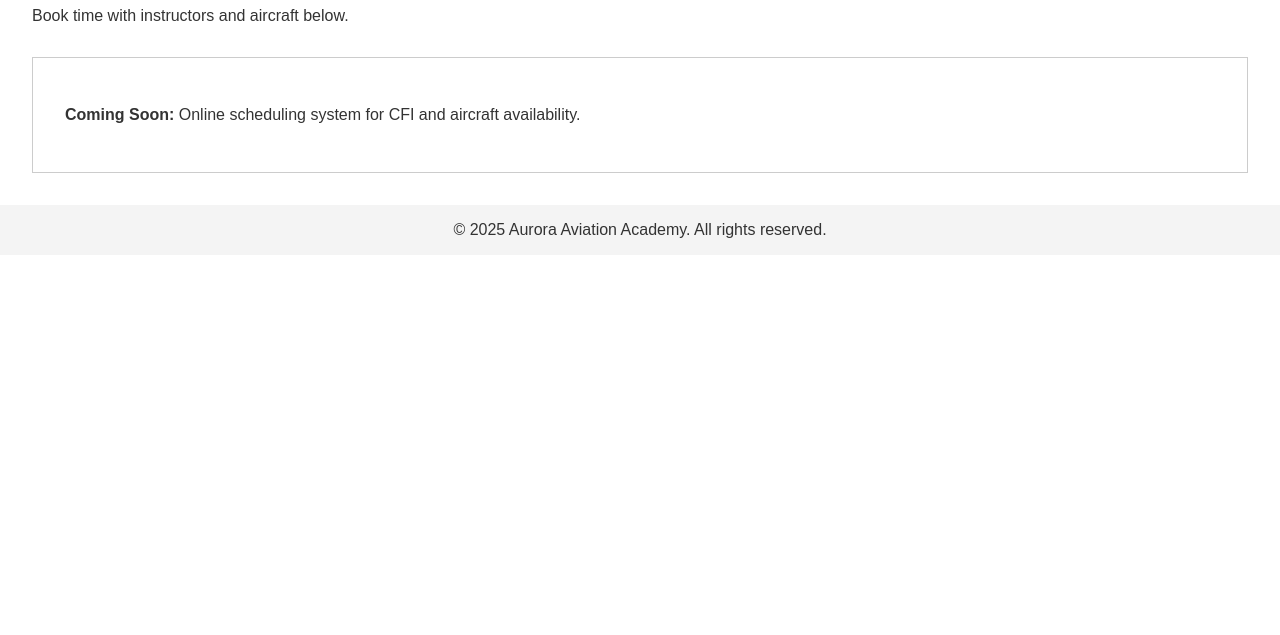
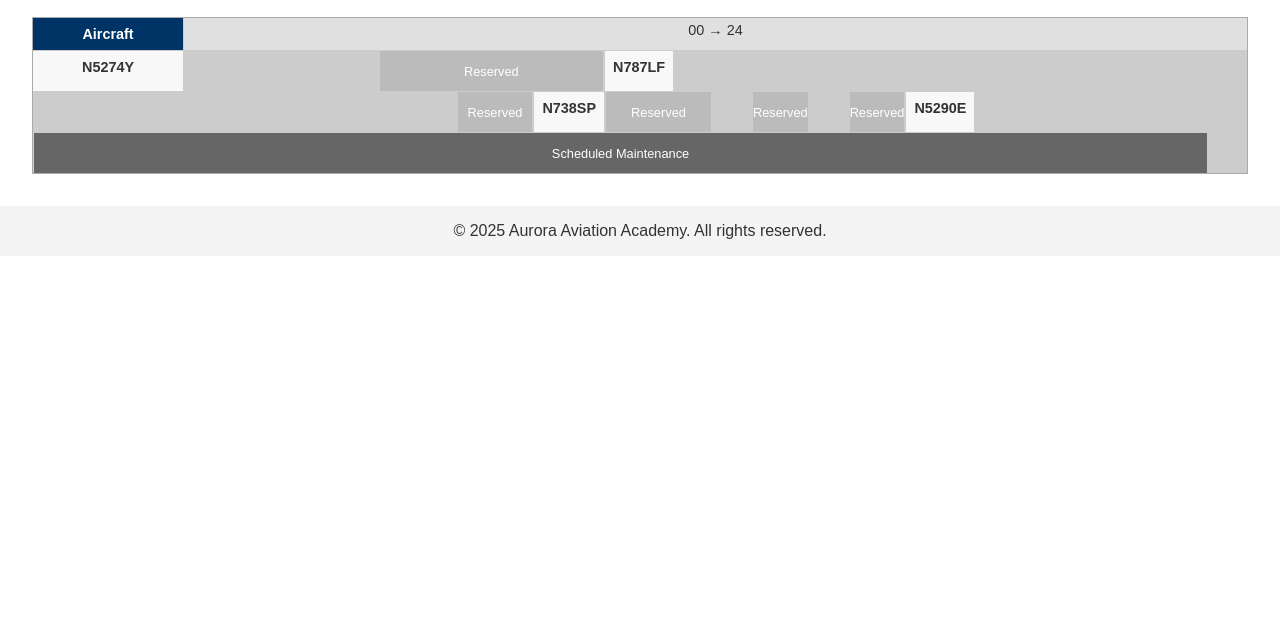
Before and after one commit to kellensnider/Aurora-Aviation-Academy, a plain HTML site: page schedule.html in a window 1280 px wide. Shown: the part 165-800 px from the top of the page. Drawn offline with Linux system fonts and the light colour scheme.

Commit message:
Schedule V1

```diff
--- a/css/style.css
+++ b/css/style.css
@@ -36,3 +36,68 @@ body {
 .nav-links li a:hover {
   text-decoration: underline;
 }
+
+.schedule-page {
+  padding: 2rem;
+}
+
+.scheduler {
+  display: grid;
+  grid-template-columns: 150px repeat(24, 1fr);
+  gap: 1px;
+  margin-top: 2rem;
+  background-color: #ccc;
+  border: 1px solid #aaa;
+  font-size: 0.9rem;
+}
+
+.time-row {
+  display: contents;
+}
+
+.aircraft-name-header {
+  background-color: #003366;
+  color: white;
+  padding: 0.5rem;
+  font-weight: bold;
+  text-align: center;
+}
+
+.hour {
+  background-color: #e0e0e0;
+  grid-column: span 24;
+  text-align: center;
+  padding: 0.25rem;
+}
+
+.schedule-row {
+  display: contents;
+}
+
+.aircraft-name {
+  background-color: #f8f8f8;
+  padding: 0.5rem;
+  text-align: center;
+  font-weight: 600;
+}
+
+.time-slot {
+  background-color: #e6e6e6;
+  height: 40px;
+  border-left: 1px solid #ccc;
+  border-right: 1px solid #ccc;
+  display: flex;
+  align-items: center;
+  justify-content: center;
+  font-size: 0.8rem;
+}
+
+.reserved {
+  background-color: #bbb;
+  color: white;
+}
+
+.maintenance {
+  background-color: #666;
+  color: white;
+}
--- a/schedule.html
+++ b/schedule.html
@@ -23,17 +23,44 @@
   </header>
 
   <!-- Main Content -->
-  <main style="padding: 2rem;">
-    <h1>Flight Schedule</h1>
-    <p>Book time with instructors and aircraft below.</p>
+  <main class="schedule-page">
+    <h1>Schedule for Saturday, May 31, 2025</h1>
 
-    <!-- Placeholder for future calendar or scheduling system -->
-    <div id="schedule-container" style="border: 1px solid #ccc; padding: 2rem; margin-top: 2rem;">
-      <p><strong>Coming Soon:</strong> Online scheduling system for CFI and aircraft availability.</p>
+    <div class="scheduler">
+      <div class="time-row">
+        <div class="aircraft-name-header">Aircraft</div>
+        <!-- Hours 00 to 23 -->
+        <div class="hour" style="grid-column: span 24;">00 → 24</div>
+      </div>
+
+      <!-- Aircraft Row: N5274Y -->
+      <div class="schedule-row">
+        <div class="aircraft-name">N5274Y</div>
+        <div class="time-slot reserved" style="grid-column: 7 / 12;">Reserved</div>
+      </div>
+
+      <!-- Aircraft Row: N787LF -->
+      <div class="schedule-row">
+        <div class="aircraft-name">N787LF</div>
+        <div class="time-slot reserved" style="grid-column: 9 / 11;">Reserved</div>
+      </div>
+
+      <!-- Aircraft Row: N738SP -->
+      <div class="schedule-row">
+        <div class="aircraft-name">N738SP</div>
+        <div class="time-slot reserved" style="grid-column: 12 / 14;">Reserved</div>
+        <div class="time-slot reserved" style="grid-column: 15 / 16;">Reserved</div>
+        <div class="time-slot reserved" style="grid-column: 17 / 18;">Reserved</div>
+      </div>
+
+      <!-- Aircraft Row: N5290E (Maintenance) -->
+      <div class="schedule-row">
+        <div class="aircraft-name">N5290E</div>
+        <div class="time-slot maintenance" style="grid-column: 1 / 25;">Scheduled Maintenance</div>
+      </div>
     </div>
   </main>
 
-  <!-- Footer -->
   <footer style="text-align: center; padding: 1rem; background-color: #f4f4f4; color: #333;">
     &copy; 2025 Aurora Aviation Academy. All rights reserved.
   </footer>
```
